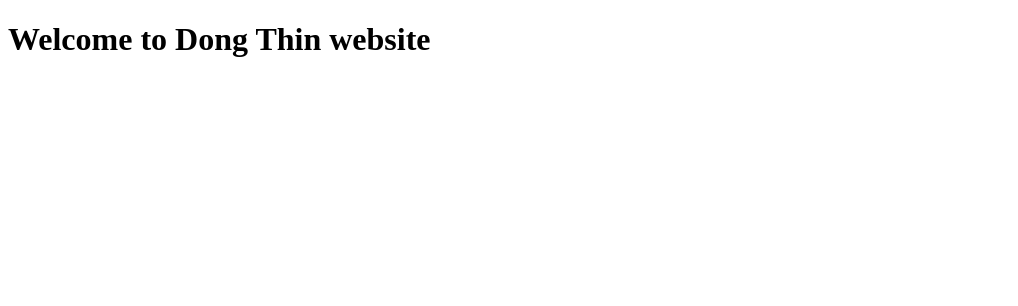
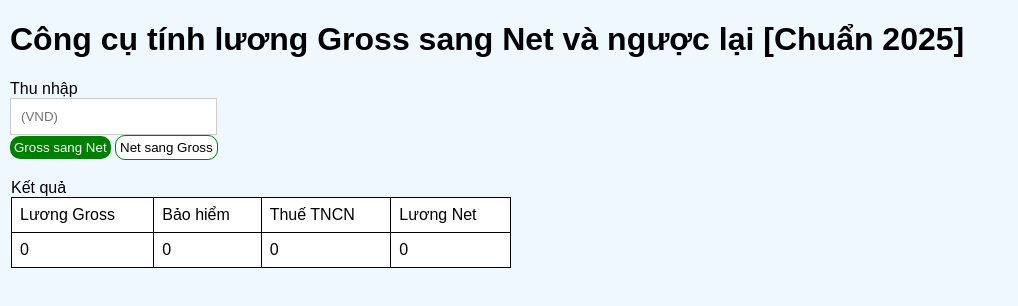
Before and after one commit to DongThin/my-love-e2e-testing, a website: page src/index.html in a window 1280 px wide. Shown: the whole page, without its empty margins (0-1018 px from the left). Drawn offline with Linux system fonts and the light colour scheme.

Commit message:
Build UI_not yet

```diff
--- a/src/index.html
+++ b/src/index.html
@@ -1,10 +1,87 @@
 <!DOCTYPE html>
 <html lang="en">
+
 <head>
     <meta charset="UTF-8">
     <title>Welcome to Dong Thin website</title>
+
+    <style>
+        body {
+            font-family: Arial, Helvetica, sans-serif;
+            background-color: aliceblue;
+            margin: 10px
+        }
+
+        table {
+            width: 500px;
+            border-collapse: collapse;
+            margin: 1px;
+
+        }
+
+        th,
+        td {
+            border: 1px solid black;
+            padding: 8px;
+            text-align: left;
+            background-color: white;
+        }
+
+        tr:hover {
+            background-color: aquamarine;
+        }
+
+        .my-input {
+            width: 185px;
+            padding: 10px;
+            border: 1px solid #ccc;
+        }
+    </style>
+
+    </style>
+
 </head>
+
 <body>
-<h1>Welcome to Dong Thin website</h1>
+    <h1>Công cụ tính lương Gross sang Net và ngược lại [Chuẩn 2025]</h1>
+    <form>
+        <label for="name" style="display: block;">Thu nhập</label>
+        <input type="number" placeholder="(VND)" class="my-input"> <br>
+
+        <button style="color: white;
+    background-color: green;
+    border-radius: 10px;
+    border: none;
+    padding: 4px;">
+            Gross sang Net
+        </button>
+
+        <button style="color: black;
+         background-color: white;
+    border-radius: 10px;
+    border: 1px solid green;
+    padding: 4px;">
+            Net sang Gross
+        </button> <br>
+
+        <table>
+            <br>
+            <caption style="text-align: left;">Kết quả</caption>
+            <tr>
+
+                <td>Lương Gross</td>
+                <td>Bảo hiểm</td>
+                <td>Thuế TNCN</td>
+                <td>Lương Net</td>
+            <tr>
+                <td>0</td>
+                <td>0</td>
+                <td>0</td>
+                <td>0</td>
+            </tr>
+        </table>
+
+    </form>
 </body>
+
 </html>
```
